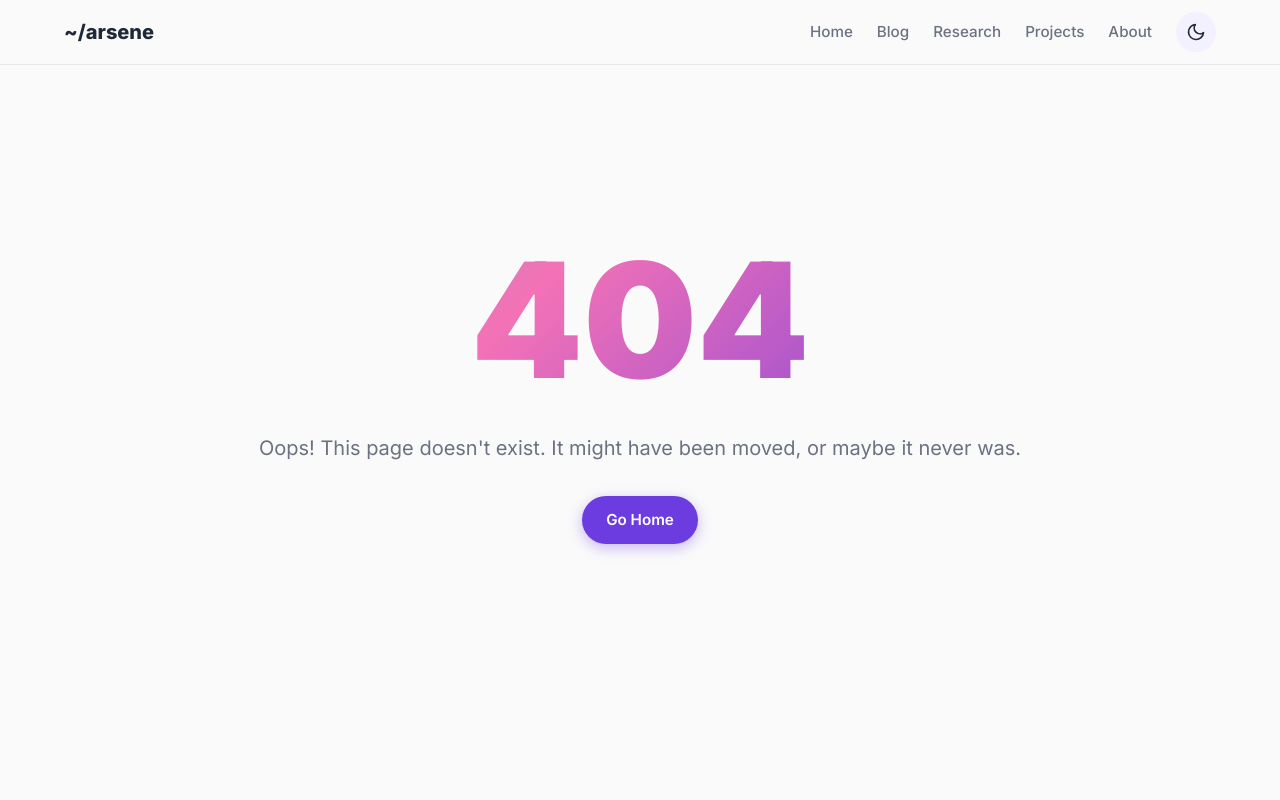
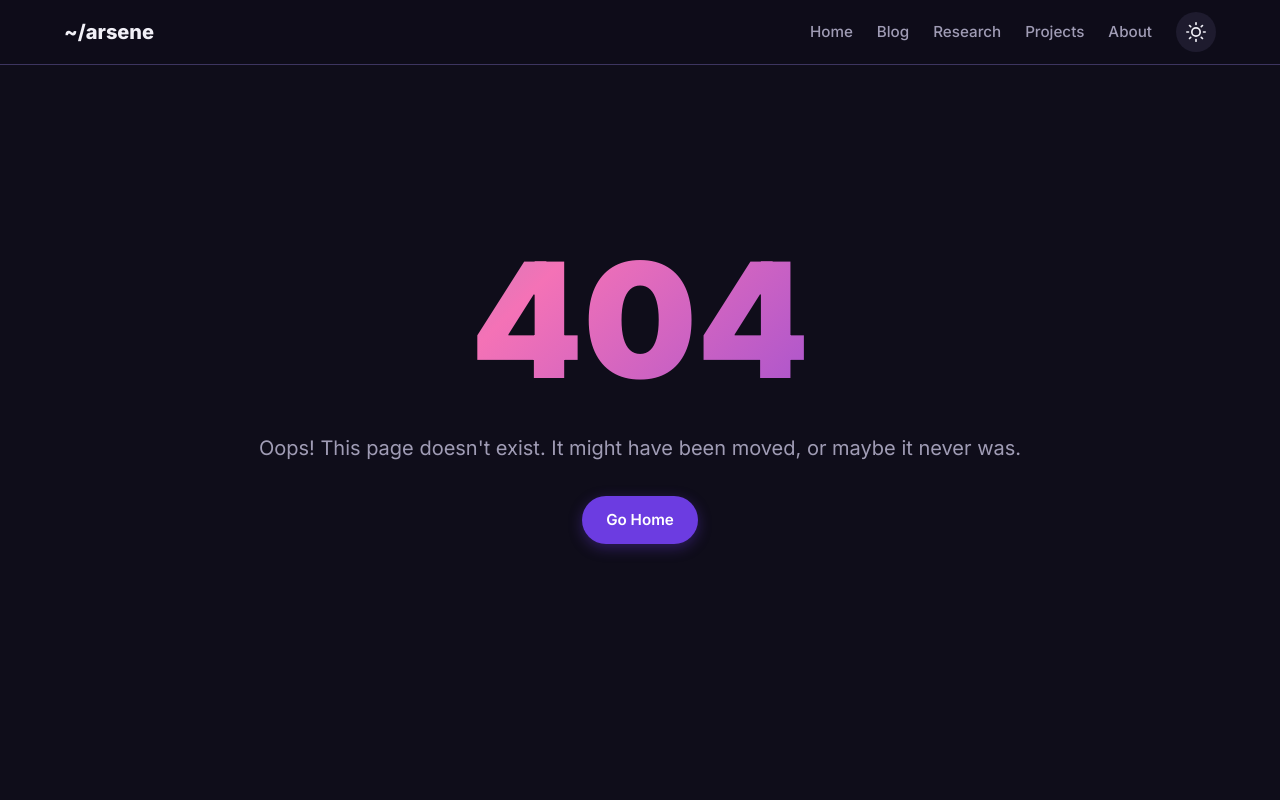
Before and after one commit to Arsene-flyingcat/Arsene-flyingcat.github.io, a plain HTML site: page 404.html in a window 1280 px wide. Shown: the top 800 px of the page. Drawn offline with Linux system fonts and the light colour scheme.

Commit message:
Default to dark/night mode across all pages

```diff
--- a/404.html
+++ b/404.html
@@ -13,7 +13,7 @@
   <link rel="stylesheet" href="assets/css/components.css">
   <link rel="stylesheet" href="assets/css/animations.css">
   <script>
-    (function(){var t=localStorage.getItem('theme')||(window.matchMedia('(prefers-color-scheme:dark)').matches?'dark':'light');document.documentElement.setAttribute('data-theme',t);})();
+    (function(){var t=localStorage.getItem('theme')||'dark';document.documentElement.setAttribute('data-theme',t);})();
   </script>
 </head>
 <body>
--- a/assets/js/theme-toggle.js
+++ b/assets/js/theme-toggle.js
@@ -3,12 +3,8 @@
  */
 export function initThemeToggle() {
   // Apply saved theme immediately (also handled in inline script for FOUC prevention)
-  const saved = localStorage.getItem('theme');
-  if (saved) {
-    document.documentElement.setAttribute('data-theme', saved);
-  } else if (window.matchMedia('(prefers-color-scheme: dark)').matches) {
-    document.documentElement.setAttribute('data-theme', 'dark');
-  }
+  const saved = localStorage.getItem('theme') || 'dark';
+  document.documentElement.setAttribute('data-theme', saved);
 
   // Wait for header to be injected, then bind toggle
   const observer = new MutationObserver(() => {
```
Also changed, not shown: about/index.html (+1 -1 lines), blog/_template.html (+1 -1 lines), blog/hello-world.html (+1 -1 lines), blog/index.html (+1 -1 lines), index.html (+1 -1 lines), projects/index.html (+1 -1 lines), research/_template.html (+1 -1 lines), research/example-research.html (+1 -1 lines), research/index.html (+1 -1 lines).
